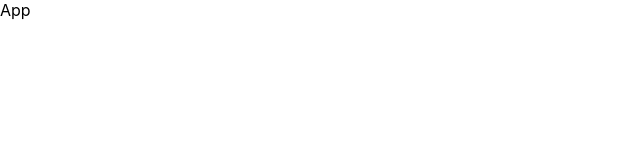
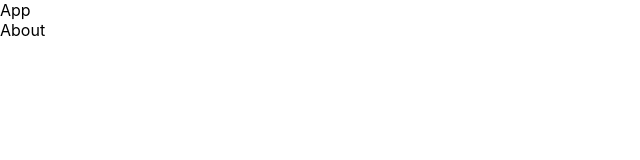
Before and after one commit to LifeStudy/todoAppFrontend, a React (Create React App) app: page / in a window 1280 px wide. Shown: the top 160 px of the page, without its empty margins (0-640 px from the left). Built offline with nearby package versions, Linux system fonts and the light colour scheme.

Commit message:
update component about

```diff
--- a/src/components/About/index.jsx
+++ b/src/components/About/index.jsx
@@ -0,0 +1,11 @@
+import React from 'react';
+
+// import { Container } from './styles';
+
+const About = props => (
+    <div>
+        About
+    </div>
+);
+
+export default About;
--- a/src/components/App/App.jsx
+++ b/src/components/App/App.jsx
@@ -1,12 +1,14 @@
 import React, { Component } from 'react';
 
 // import { Container } from './styles';
+import { About } from '../'
 
 export default class App extends Component {
   render() {
     return(
         <div>
             App
+            <About />
         </div>
     );
   }
--- a/src/components/index.jsx
+++ b/src/components/index.jsx
@@ -1 +1,2 @@
 export { default as App } from './App/App';
+export { default as About } from './About';
```
